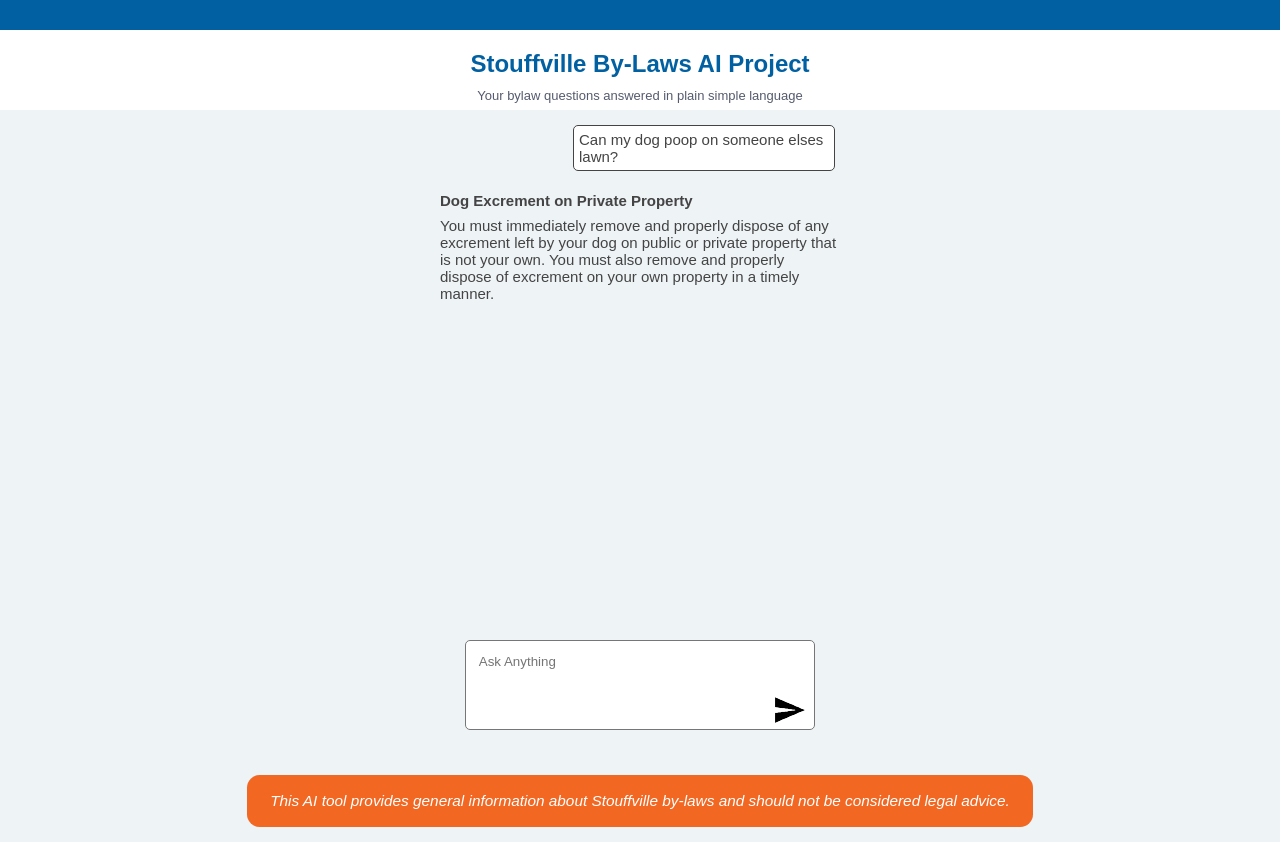
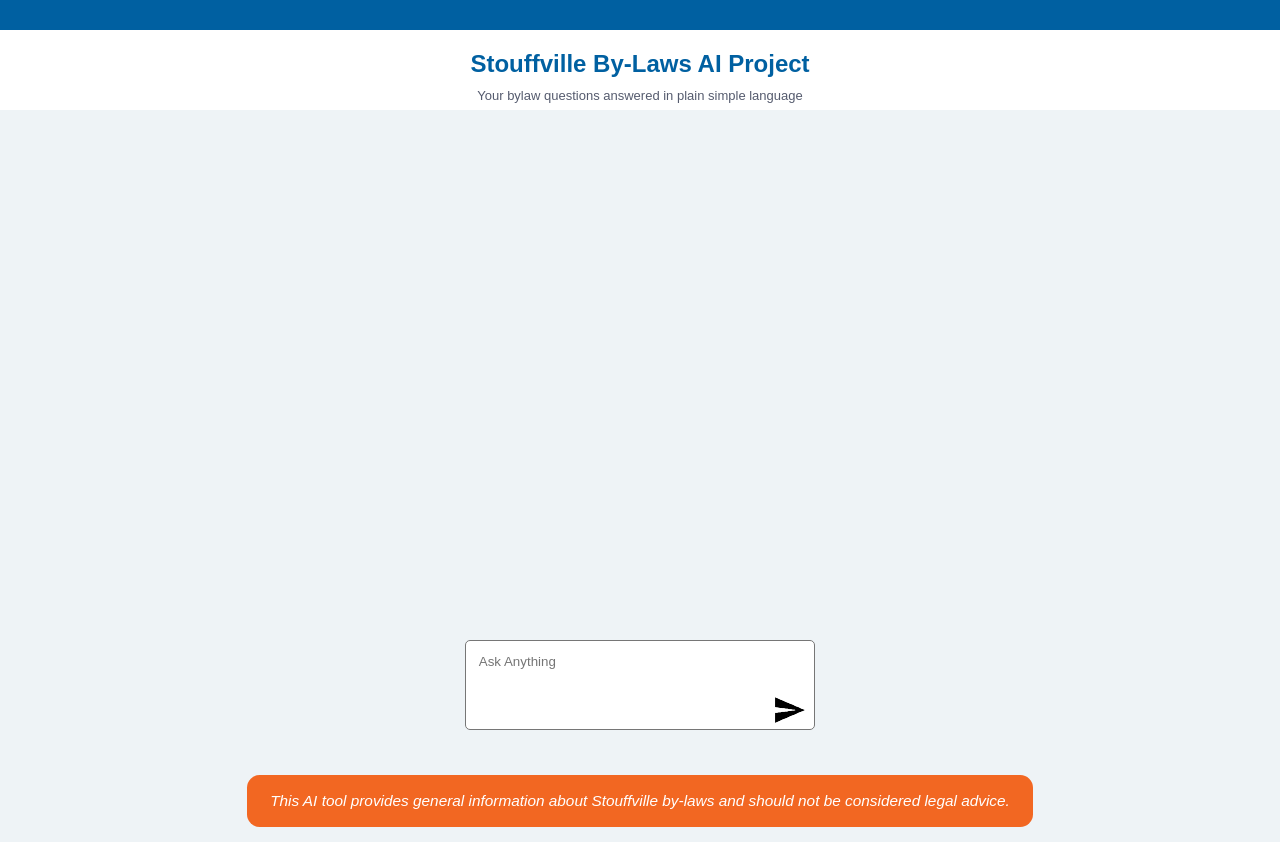
Before and after one commit to Cadence-GitHub/Stouffville-By-laws-AI, a Next.js app in the folder frontend/: page /chat-page in a window 1280 px wide. Built offline with nearby package versions, Linux system fonts and the light colour scheme.

Commit message:
Chat page is now hooked with /ask endpoint

```diff
--- a/frontend/package.json
+++ b/frontend/package.json
@@ -9,6 +9,7 @@
     "lint": "next lint"
   },
   "dependencies": {
+    "html-react-parser": "^5.2.5",
     "jotai": "^2.12.4",
     "next": "15.2.4",
     "react": "^19.0.0",
--- /dev/null
+++ b/frontend/src/app/api/ask/route.js
@@ -0,0 +1,39 @@
+export async function POST(request) {
+  try {
+    const body = await request.json();
+    const { query, byLaw_Status } = body;
+
+    console.log("Received formPackage:", body);
+
+    const externalResponse = await fetch('https://bylaws.freemyip.com/api/ask', {
+      method: 'POST',
+      headers: {
+        'Content-Type': 'application/json',
+      },
+      body: JSON.stringify({ query, status: byLaw_Status }),
+    });
+
+    if (!externalResponse.ok) {
+      console.error('External API error:', externalResponse.statusText);
+      return new Response(JSON.stringify({ error: 'Failed to fetch from external API' }), {
+        status: 502,
+        headers: { 'Content-Type': 'application/json' },
+      });
+    }
+
+    const data = await externalResponse.json();
+
+    return new Response(JSON.stringify({ status: "ok", result: data }), {
+      status: 200,
+      headers: { 'Content-Type': 'application/json' },
+    });
+
+  } catch (err) {
+    console.error("API error:", err);
+
+    return new Response(JSON.stringify({ error: "Invalid request", details: err.message }), {
+      status: 400,
+      headers: { 'Content-Type': 'application/json' },
+    });
+  }
+}
--- a/frontend/src/app/chat-page/page.js
+++ b/frontend/src/app/chat-page/page.js
@@ -1,8 +1,9 @@
 'use client'
+import parse from 'html-react-parser';
 import Image from "next/image";
 import { isElementEmpty } from "@/utils/isElementEmpty";
 import styles from "./page.module.css";
-import { useRef, useState } from "react";
+import { useRef, useState, useEffect } from "react";
 import { useAtom } from 'jotai';
 import { form } from '@/atoms/formAtom';
 
@@ -15,6 +16,8 @@ const ChatPage = () => {
   const [formPackage, setForm] = useAtom(form);
   const [currentQuery, setCurrentQuery] = useState("");
   const [showEmptyError, setShowEmptyError] = useState(false);
+  const [aiResponse, setAIResponse] = useState(null);
+  const [submitted, setSubmittedFlag] = useState(false);
 
 
   const handleClick = (e) => {
@@ -24,7 +27,7 @@ const ChatPage = () => {
     } else {
       setForm({...formPackage, query: chatTextAreaRef.current.value || ""});
       setShowEmptyError(false);
-      e.target.form?.requestSubmit();
+      handleSubmit();
       setCurrentQuery("");
     }
   }
@@ -36,48 +39,84 @@ const ChatPage = () => {
         setShowEmptyError(true);
       }
       else {
+        setSubmittedFlag(true);
         setForm({...formPackage, query: chatTextAreaRef.current.value || ""});
         setShowEmptyError(false);
         setCurrentQuery("");
-        e.target.form?.requestSubmit();
+        handleSubmit();
       }
     }
 
     console.log(formPackage.query);
   }
 
-  const handleChange = (e) => {
+  const handleChange = () => {
     const userQuery = chatTextAreaRef.current.value;
     setCurrentQuery(userQuery);
     setForm({...formPackage, query: chatTextAreaRef.current.value || ""});
     setShowEmptyError(false);
   }
 
+
+  const handleSubmit = async () => {
+    try {
+      const response = await fetch('api/ask', {
+        method: 'POST',
+        headers: { 'Content-Type': 'application/json'},
+        body: JSON.stringify({query: formPackage.query, bylaw_status: formPackage.bylaw_status})
+      });
+
+      if (!response.ok) throw new Error('Failed to submit');
+
+      const data = await response.json();
+      setAIResponse(data.result);
+      console.log("Response from API:", data);
+
+    } catch (error) {
+      console.error("Submission error:", error);
+    }
+  }
+
+  const displayQuery = () => {
+    return (
+      <div className={styles.messagesWrapper}>
+          <div className={styles.userMessage}>
+            {formPackage.query}
+          </div>
+      </div>
+    );
+  }
+
+  const displayResponse = () => {
+
+    if(!aiResponse) return null;
+
+    const simpleResponse = aiResponse.laymans_answer;
+    // const advancedResponse = aiResponse.answer;
+    // const filtered = aiResponse.filtered_answer;
+    return (
+      <div className={styles.messagesWrapper}>
+        <div className={styles.systemMessage}>
+          <div>{parse(simpleResponse)}</div>
+        </div>
+      </div>
+    );
+  }
+
+  useEffect(() => {
+    if (submitted) {
+      setSubmittedFlag(true);
+    }
+  }, [submitted]);
+
+
   return (
     <>
-
       <>
         <div className={styles.chatMessagesContainer}>
 
-          <div className={styles.messagesWrapper}>
-              <div className={styles.userMessage}>
-                Can my dog poop on someone elses lawn?
-              </div>
-          </div>
-
-          <div className={styles.messagesWrapper}>
-            <div className={styles.systemMessage}>
-              <div>
-                <b>Dog Excrement on Private Property</b>
-              </div>
-              <div>
-                You must immediately remove and properly dispose of any excrement
-                left by your dog on public or private property that is not your
-                own. You must also remove and properly dispose of excrement on
-                your own property in a timely manner.
-              </div>
-            </div>
-          </div>
+          {submitted && displayQuery()}
+          {displayResponse()}
 
         </div>
       </>
```
Also changed, not shown: frontend/src/app/api/chat.js (deleted, +0 -25 lines), 1 other file (tests, documents, lock files or other folders).
